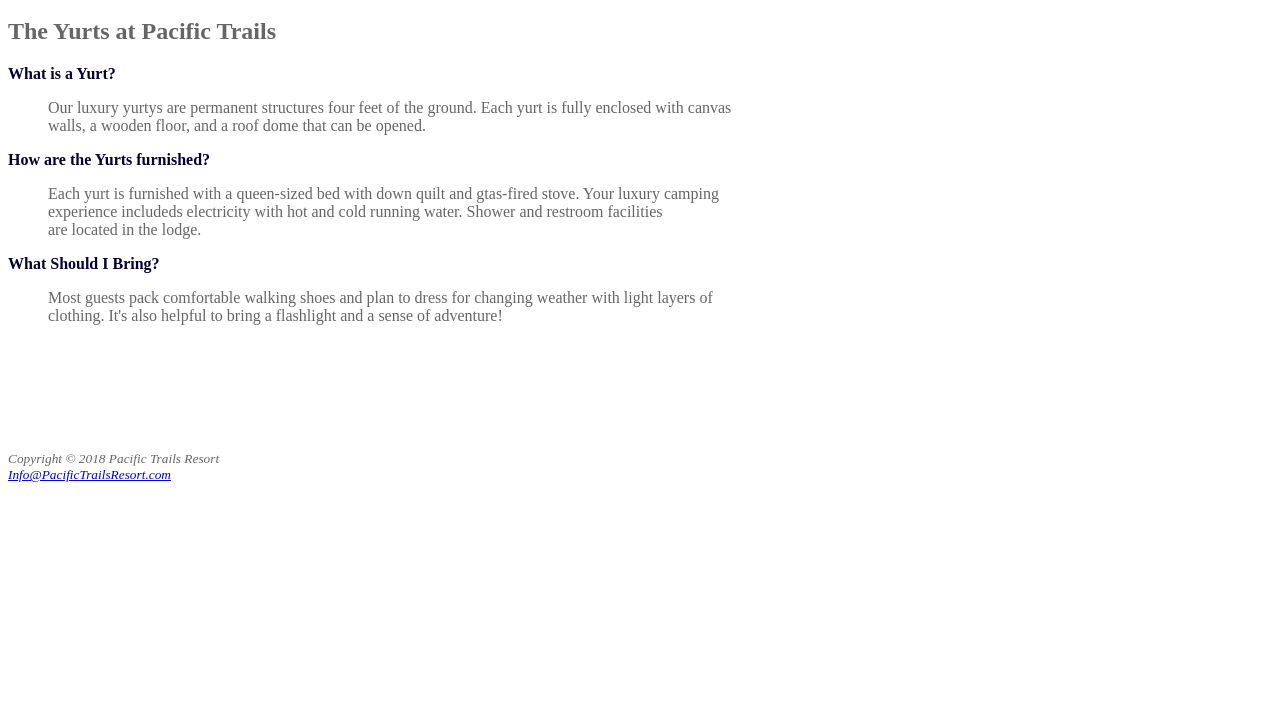
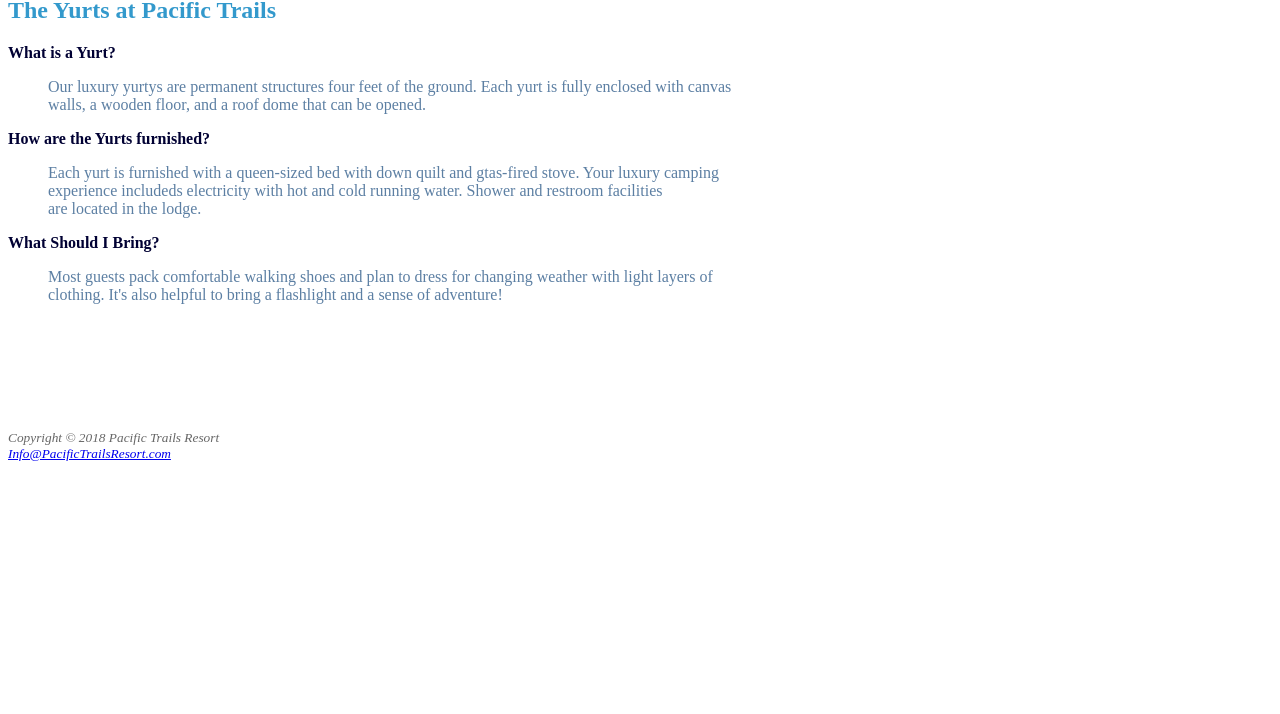
Before and after one commit to SneakyPayload03/WebProgramming, a plain HTML site: page PacificTrailsResort_HomeworkSubmission_Ariel/Chapter2_Ariel/yurts.html in a window 1280 px wide. Shown: the part 86-800 px from the top of the page. Drawn offline with Linux system fonts and the light colour scheme.

Commit message:
Done with Chapter 4 :)

```diff
--- a/PacificTrailsResort_HomeworkSubmission_Ariel/Chapter2_Ariel/Pacific.css
+++ b/PacificTrailsResort_HomeworkSubmission_Ariel/Chapter2_Ariel/Pacific.css
@@ -2,3 +2,6 @@ header{background-color: #000033; color: FFFFFF;}
 body{background-color: #ffffff; color:#666666;}
 nav{background-color: #90c7e3;}
 dl{color: #000033;}
+h1 {margin-bottom: 0;}
+h2 {color: #3399cc;}
+.Resort{color:#5c7fa3;}
--- a/PacificTrailsResort_HomeworkSubmission_Ariel/Chapter2_Ariel/yurts.html
+++ b/PacificTrailsResort_HomeworkSubmission_Ariel/Chapter2_Ariel/yurts.html
@@ -10,7 +10,7 @@
 <nav><b><a href="index.html">Home </a><a href="yurts.html"> Yurts </a><a href="Activities.html"> Activities </a> <a href="Reservations.html"> Reservations</a></b></nav>
 <main>
     <h2>The Yurts at Pacific Trails</h2>
-   <div>
+   <div class="Resort">
        <dl><strong>What is a Yurt?</strong></dl>
        <dd>Our luxury yurtys are permanent structures four feet of the ground. Each yurt is fully enclosed with canvas </br>
        walls, a wooden floor, and a roof dome that can be opened.</dd>
```
Also changed, not shown: PortfolioWebsite/Portfolio.css (added).
